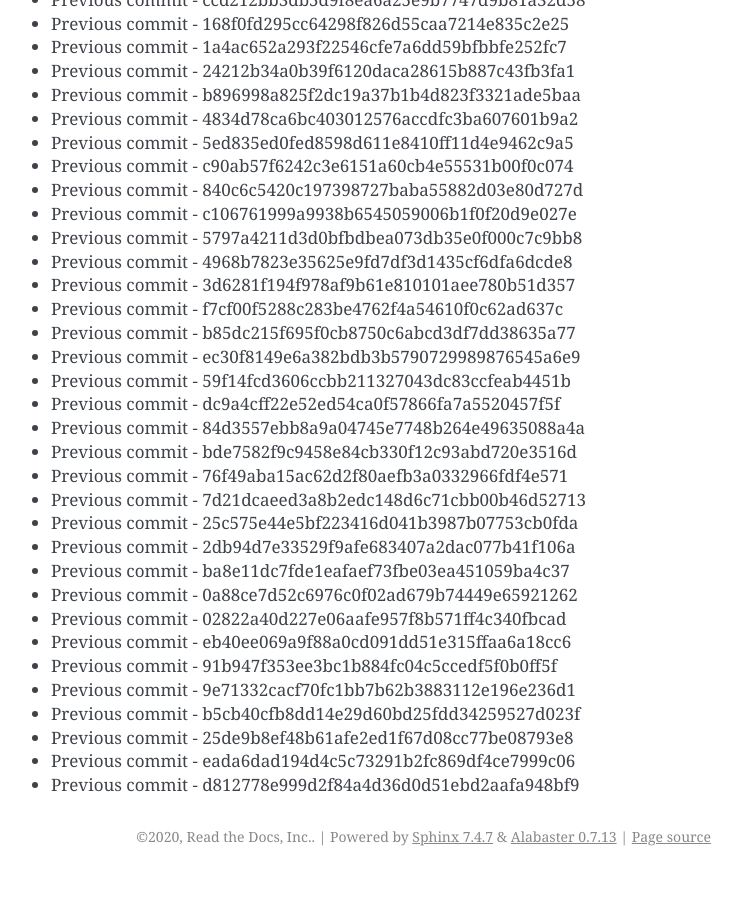
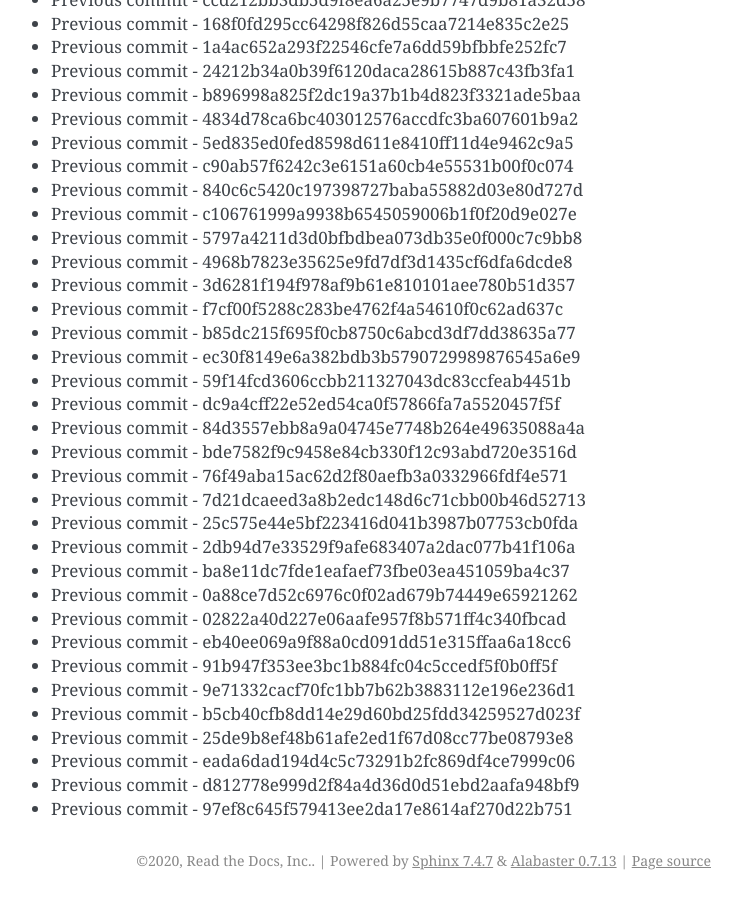
Before and after one commit to readthedocs/rtd-git-stresstest, a Sphinx documentation site: the page built from docs/updates.rst, in a window 1280 px wide and 900 px high, scrolled down 8937 px. Shown: the whole window, without its empty margins (399-1141 px from the left). Built offline with Sphinx 7.4.7, drawn with Linux system fonts in a browser that asks for light colours; before the commit the page ends 9813 px from its top, so only the background shows below that.

Commit message:
Generating commit from previous: 97ef8c645f579413ee2da17e8614af270d22b751

```diff
--- a/docs/updates.rst
+++ b/docs/updates.rst
@@ -407,3 +407,4 @@ It can be tested for any performance characteristics.
 * Previous commit - 25de9b8ef48b61afe2ed1f67d08cc77be08793e8
 * Previous commit - eada6dad194d4c5c73291b2fc869df4ce7999c06
 * Previous commit - d812778e999d2f84a4d36d0d51ebd2aafa948bf9
+* Previous commit - 97ef8c645f579413ee2da17e8614af270d22b751
```
